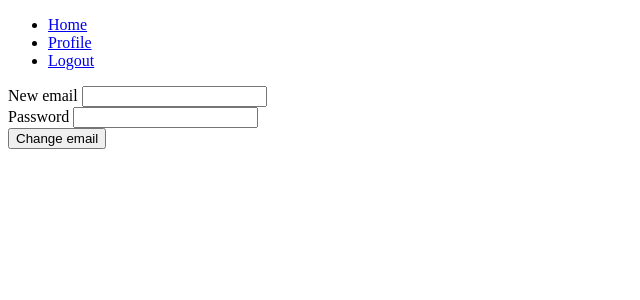
After one commit to vshalt/flask-reddit, a Flask app: page /change-email in a window 1280 px wide. The commit adds this page. Shown: the top 300 px of the page, without its empty margins (0-640 px from the left). Run offline with Flask 2, Linux system fonts and the light colour scheme; the visitor is signed in with stand-in values (Sample User, id 1).

Commit message:
feat: user profile controls

```diff
--- a/app/auth/forms.py
+++ b/app/auth/forms.py
@@ -52,6 +52,15 @@ class RequestForgotPasswordForm(FlaskForm):
             raise ValidationError('Email does not exist')
 
 class ConfirmForgotPasswordForm(FlaskForm):
-    password            = StringField('Password', validators=[DataRequired(), Length(min=8, max=20), EqualTo('confirm_password', message='Passwords must match')])
-    confirm_password    = StringField('Confirm password', validators=[DataRequired()])
+    password            = PasswordField('Password', validators=[DataRequired(), Length(min=8, max=20), EqualTo('confirm_password', message='Passwords must match')])
+    confirm_password    = PasswordField('Confirm password', validators=[DataRequired()])
     submit              = SubmitField('Change password')
+
+class RequestChangeEmailForm(FlaskForm):
+    new_email   = StringField('New email', validators=[DataRequired(), Email(), Length(min=1, max=64)])
+    password    = PasswordField('Password', validators=[DataRequired()])
+    submit     = SubmitField('Change email')
+
+    def validate_new_email(self, field):
+        if User.query.filter_by(email=field.data.lower()).first():
+            raise ValidationError('Email already exists')
--- a/app/auth/views.py
+++ b/app/auth/views.py
@@ -9,6 +9,7 @@ from app.auth.forms import (
     ChangeUsernameForm,
     RequestForgotPasswordForm,
     ConfirmForgotPasswordForm,
+    RequestChangeEmailForm,
 )
 from flask_login import login_user, login_required, logout_user, current_user
 from app.auth.emails import send_mail
@@ -111,15 +112,52 @@ def change_username():
 def request_forgot_password():
     form = RequestForgotPasswordForm()
     if form.validate_on_submit():
-        user = User.query.filter_by(email=form.email.data.lower())
+        user = User.query.filter_by(email=form.email.data.lower()).first()
         if user:
             token = user.generate_password_reset_token()
             send_mail(user.email, 'Reset password', 'auth/mail/reset_password_request', token=token, user=current_user)
-            flash('Email sent')
+            flash('Email sent, check mail')
+            return redirect(url_for('main.profile'))
         else:
             flash('Invalid email')
+    return render_template('auth/request_forgot_password.html', form=form)
 
-    return render_template('auth/reset_forgot_password.html')
-
+@auth_blueprint.route('/forgot-password/<token>', methods=['GET', 'POST'])
+def forgot_password(token):
+    if not current_user.is_anonymous:
+        return redirect(url_for('main.home'))
+    form = ConfirmForgotPasswordForm()
+    if form.validate_on_submit():
+        if User.confirm_password_reset_token(token, form.password.data):
+            db.session.commit()
+            flash('Password updated login to continue')
+            return redirect(url_for('auth.login'))
+        else:
+            flash('An error occurred')
+    return render_template('auth/forgot_password.html', form=form)
 
 # TODO change email    - generate_email_reset_token, confirm_email_reset_token
+@auth_blueprint.route('/change-email')
+@login_required
+def request_change_email():
+    form = RequestChangeEmailForm()
+    if form.validate_on_submit():
+        if current_user.verify_password(form.password.data):
+            token = current_user.generate_email_reset_token(form.new_email.data.lower())
+            send_mail(form.new_email.data.lower(), 'Change email', 'auth/mail/change_email', token=token)
+            flash('Email sent, check mail to change email')
+            return redirect(url_for('main.profile'))
+        else:
+            flash('Check password and try again')
+    return render_template('auth/request_change_email.html', form=form)
+
+@auth_blueprint.route('/change-email/<token>')
+@login_required
+def change_email(token):
+    if current_user.confirm_email_reset_token(token):
+        db.session.commit()
+        flash('Email changed, login to continue')
+        return redirect(url_for('auth.login'))
+    else:
+        flash('An error occurred please try again later')
+        return redirect(url_for('main.profile'))
--- a/app/models.py
+++ b/app/models.py
@@ -42,7 +42,7 @@ class User(db.Model, UserMixin):
             return True
 
     def generate_password_reset_token(self, expiration=3600):
-        s = Serializer(current_app.config('SECRET_KEY'), expires_in=expiration)
+        s = Serializer(current_app.config['SECRET_KEY'], expires_in=expiration)
         return s.dumps({'reset': self.id}).decode('utf-8')
 
     @staticmethod
@@ -73,7 +73,7 @@ class User(db.Model, UserMixin):
         else:
             self.email = data.get('email')
             db.session.add(self)
-            return False
+            return True
 
     def change_password(self, new_password):
         self.password = new_password
--- a/app/templates/auth/login.html
+++ b/app/templates/auth/login.html
@@ -9,5 +9,7 @@
     {{ fields(form.remember_me) }}
     {{ form.submit() }}
 </form>
+<small><a href="{{ url_for('auth.request_forgot_password') }}">Forgot password?</a></small>
+<small><a href="{{ url_for('auth.register') }}">Register for an account</a></small>
 
 {% endblock content %}
--- /dev/null
+++ b/app/templates/auth/request_change_email.html
@@ -0,0 +1,10 @@
+{% extends 'base.html' %}
+{% from 'macros/_fields.html' import fields %}
+{% block content %}
+<form method="POST" accept-charset="utf-8">
+    {{ form.hidden_tag() }}
+    {{ fields(form.new_email) }}
+    {{ fields(form.password) }}
+    {{ form.submit() }}
+</form>
+{% endblock content %}
--- a/app/templates/base.html
+++ b/app/templates/base.html
@@ -14,7 +14,10 @@
         <ul>
             <li><a href="{{ url_for('main.home') }}">Home</a></li>
             {% if current_user.is_authenticated %}
+            {% block navbar %}
+            <li><a href="{{ url_for('main.profile') }}">Profile</a></li>
             <li><a href="{{ url_for('auth.logout') }}">Logout</a></li>
+            {% endblock navbar %}
             {% else %}
             <li><a href="{{ url_for('auth.register') }}">Register</a></li>
             <li><a href="{{ url_for('auth.login') }}">Login</a></li>
```
Also changed, not shown: app/main/views.py (+6 -1 lines), app/templates/auth/forgot_password.html (added, +10 -0 lines), app/templates/main/profile.html (added, +9 -0 lines).
